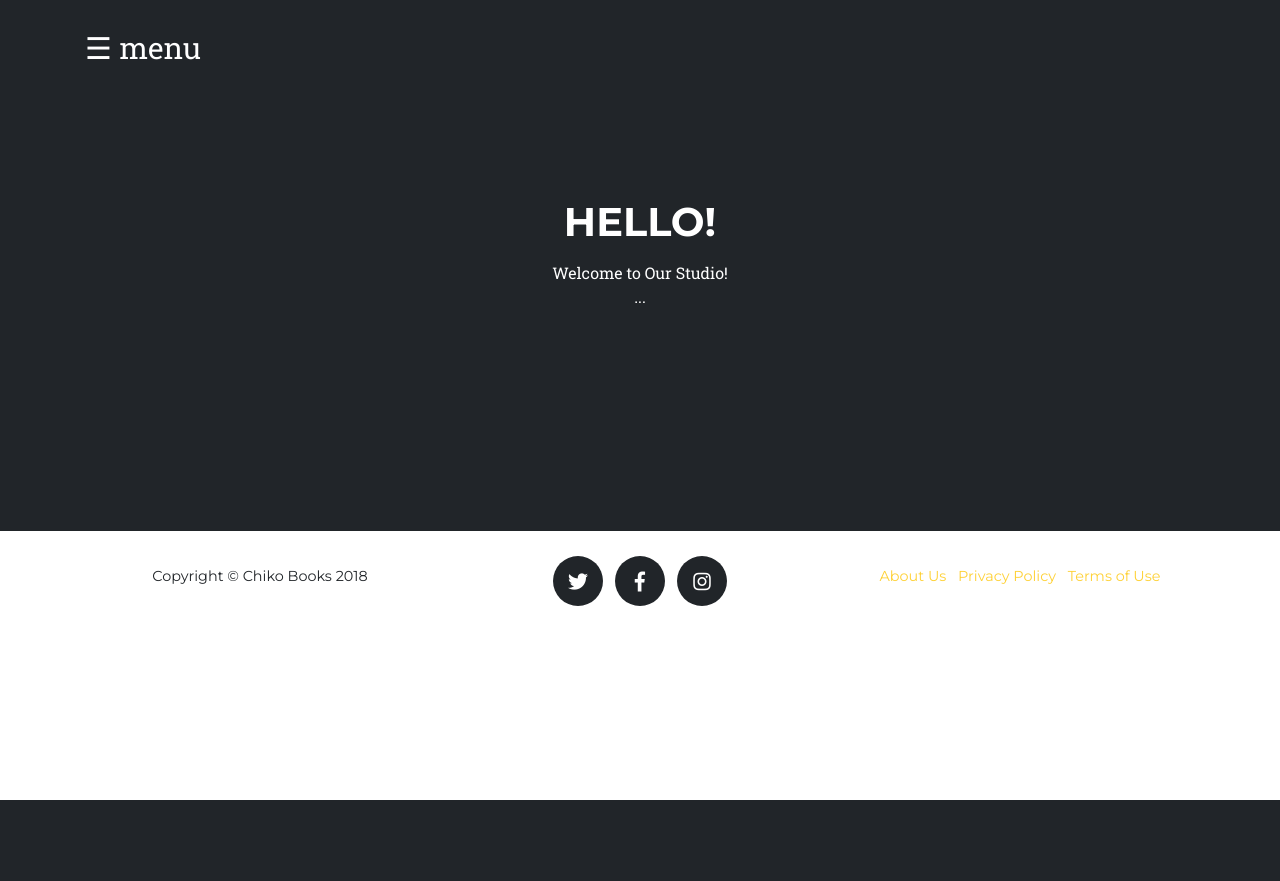
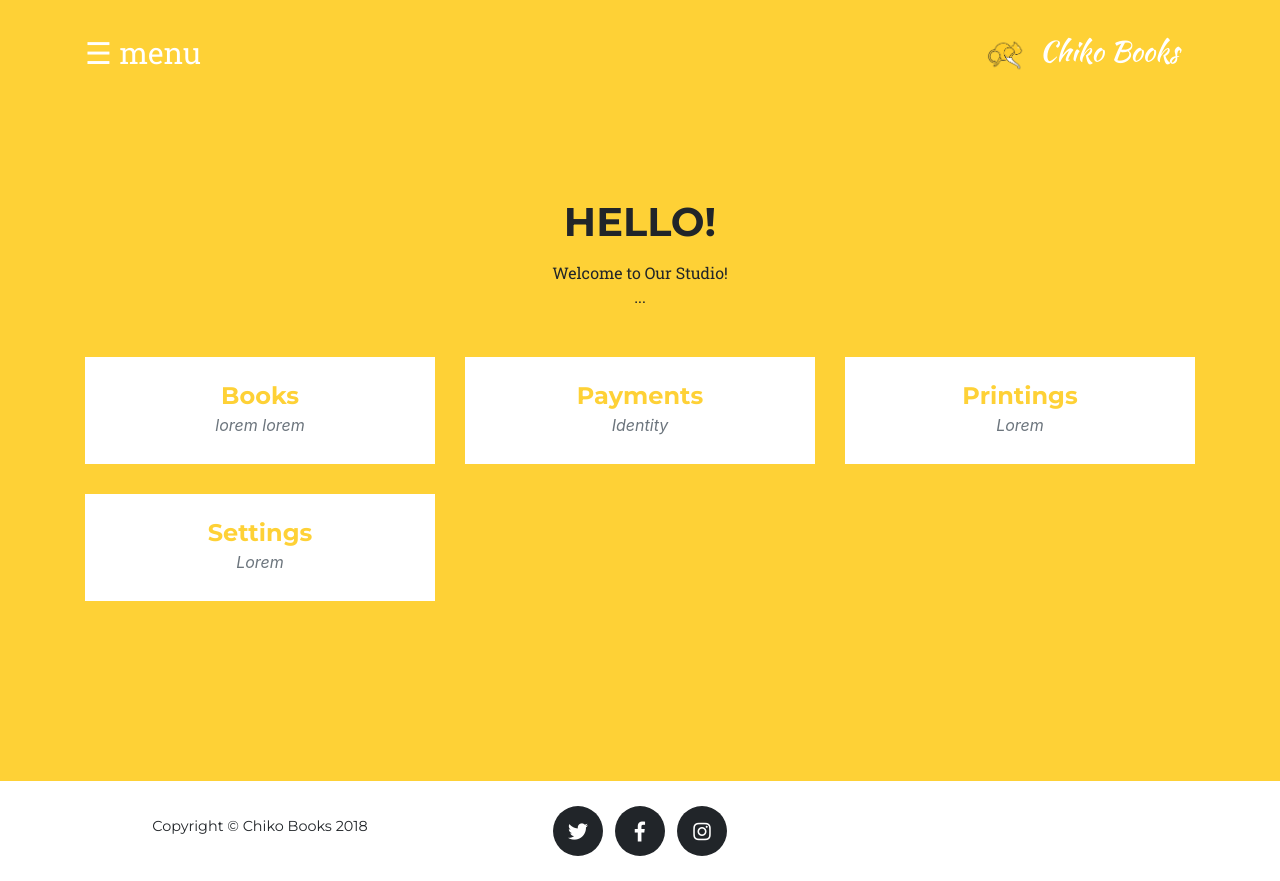
Before and after one commit to myusuf002/Book-Printing-Application, a PHP site: page /pelanggan/ in a window 1280 px wide. Before the commit the page ends 800 px from the top, so only its background shows below. Run offline with PHP 8.4, Linux system fonts and the light colour scheme; some libraries are stand-ins or nearby versions; some web fonts are replaced.

Commit message:
Fix Pelanggan Design & Navbar

```diff
--- a/index.php
+++ b/index.php
@@ -45,6 +45,7 @@
               <a class="btn btn-primary btn-xl text-uppercase js-scroll-trigger" href="pelanggan/">Pelanggan</a>
             </div>
          </div>
+         <br><br><br>
       </div>
     </header>
 
--- a/pelanggan/css/index.css
+++ b/pelanggan/css/index.css
@@ -1,3 +1,23 @@
+h4{
+  color:#fed136;
+}
+a {
+  color: #ffffff;
+}
+
+a:hover {
+  color: black;
+}
+
+.btn-pelanggan{
+  background:#212529;
+  color: #fed136;
+}
+
+.btn-pelanggan:hover{
+  background:black;
+}
+
 .sidenav {
     height: 100%;
     width: 0;
@@ -32,13 +52,17 @@
     margin-left: 50px;
 }
 
+.main {
+    transition: margin-left .5s;
+    padding: 16px;
+}
+
 @media screen and (max-height: 450px) {
   .sidenav {padding-top: 15px;}
   .sidenav a {font-size: 18px;}
 }
-
 #portfolio{
-  background-color: #212529;
+  background-color: #fed136;
 }
 
 #portfolio .portfolio-item {
@@ -61,7 +85,7 @@
   -webkit-transition: all ease 0.5s;
   transition: all ease 0.5s;
   opacity: 0;
-  background: rgba(254, 209, 54, 0.9);
+  background: rgba(0, 0, 0, 0.9);
   color:red;
 }
 
@@ -185,7 +209,7 @@
   /* IE 9 */
   -webkit-transform: rotate(45deg);
   transform: rotate(45deg);
-  background-color: #212529;
+  background-color: #fed136;
 }
 
 .portfolio-modal .close-modal .lr .rl {
@@ -196,5 +220,5 @@
   /* IE 9 */
   -webkit-transform: rotate(90deg);
   transform: rotate(90deg);
-  background-color: #212529;
+  background-color: #fed136;
 }
--- a/pelanggan/index.php
+++ b/pelanggan/index.php
@@ -40,13 +40,63 @@
      <!-- Portfolio Grid -->
     <section id="portfolio">
       <div class="container">
-        <div class="row" style="color:white">
+        <div class="row">
           <div class="col-lg-12 text-center">
             <br><br>
             <h2 class="section-heading text-uppercase">Hello!</h2>
             Welcome to Our Studio!
             <br>...
-            <br><br><br><br>
+            <br><br><br>
+          </div>
+        </div>
+        <div class="row">
+          <div class="col-md-4 col-sm-6 portfolio-item">
+            <a class="portfolio-link" href="book.php">
+              <div class="portfolio-hover">
+                <div class="portfolio-hover-content">
+                </div>
+              </div>
+              <div class="portfolio-caption">
+                <h4>Books</h4>
+                <p class="text-muted">lorem lorem</p>
+              </div>
+            </a>
+          </div>
+          <div class="col-md-4 col-sm-6 portfolio-item">
+            <a class="portfolio-link" href="payment.php">
+              <div class="portfolio-hover">
+                <div class="portfolio-hover-content">
+                </div>
+              </div>
+              <div class="portfolio-caption">
+                <h4>Payments</h4>
+                <p class="text-muted">Identity</p>
+              </div>
+            </a>
+          </div>
+          <div class="col-md-4 col-sm-6 portfolio-item">
+            <a class="portfolio-link" href="printing.php">
+              <div class="portfolio-hover">
+                <div class="portfolio-hover-content">
+                </div>
+              </div>
+              <div class="portfolio-caption">
+                <h4>Printings</h4>
+                <p class="text-muted">Lorem</p>
+              </div>
+            </a>
+          </div>
+          <div class="col-md-4 col-sm-6 portfolio-item">
+            <a class="portfolio-link" href="setting.php">
+              <div class="portfolio-hover">
+                <div class="portfolio-hover-content">
+                </div>
+              </div>
+              <div class="portfolio-caption">
+                <h4>Settings</h4>
+                <p class="text-muted">Lorem</p>
+              </div>
+            </a>
           </div>
         </div>
       </div>
--- a/pelanggan/navigation.php
+++ b/pelanggan/navigation.php
@@ -11,7 +11,13 @@
 
 <body>
     <div class="container">
-      <span style="font-size:30px;cursor:pointer;color:white;" onclick="openNav()">&#9776; menu</span>
+      <span style="font-size:30px;cursor:pointer; color:white" onclick="openNav()">&#9776; menu</span>
+      <span>
+        <a class="navbar-brand js-scroll-trigger" style="color: white" href="../index.php">
+        <img class="img-fluid" src="../img/logo.png" width=40px alt="">
+        &nbsp;Chiko Books
+        </a>
+      </span>
       <div id="mySidenav" class="sidenav">
         <a href="javascript:void(0)" class="closebtn" onclick="closeNav()">&times;</a>
         <a href="index.php">Home</a>
--- a/pelanggan/setting.php
+++ b/pelanggan/setting.php
@@ -43,7 +43,7 @@
     <!-- Portfolio Grid -->
     <section id="portfolio">
       <div class="container">
-        <div class="row" style="color:white">
+        <div class="row">
           <div class="col-lg-12 text-center">
             <h2 class="section-heading text-uppercase">Settings</h2>
           </div>
@@ -66,7 +66,7 @@
             <input type="text" class="btn text-uppercase js-scroll-trigger" id="alamat" placeholder="Alamat">
           </div>
           <!-- Tombol Registrasi -->
-          <button type="submit" class="btn btn-primary text-uppercase js-scroll-trigger">&nbsp;Update&nbsp;</button>
+          <button type="submit" class="btn btn-pelanggan text-uppercase js-scroll-trigger">&nbsp;Update&nbsp;</button>
       </form>
     </section>
 
--- a/percetakan/navigation.php
+++ b/percetakan/navigation.php
@@ -12,6 +12,12 @@
 <body>
     <div class="container">
       <span style="font-size:30px;cursor:pointer;color:white;" onclick="openNav()">&#9776; menu</span>
+      <span style="color:white">
+        <a class="navbar-brand js-scroll-trigger" href="../index.php">
+        <img class="img-fluid" src="../img/logo.png" width=40px alt="">
+        &nbsp;Chiko Books
+        </a>
+      </span>
       <div id="mySidenav" class="sidenav">
         <a href="javascript:void(0)" class="closebtn" onclick="closeNav()">&times;</a>
         <a href="index.php">Home</a>
```
Also changed, not shown: pelanggan/book.php (+5 -5 lines), pelanggan/login.php (+4 -4 lines), pelanggan/payment.php (+5 -5 lines), pelanggan/printing.php (+5 -5 lines), pelanggan/registrasi.php (+4 -4 lines), percetakan/index.php (+39 -1 lines).
